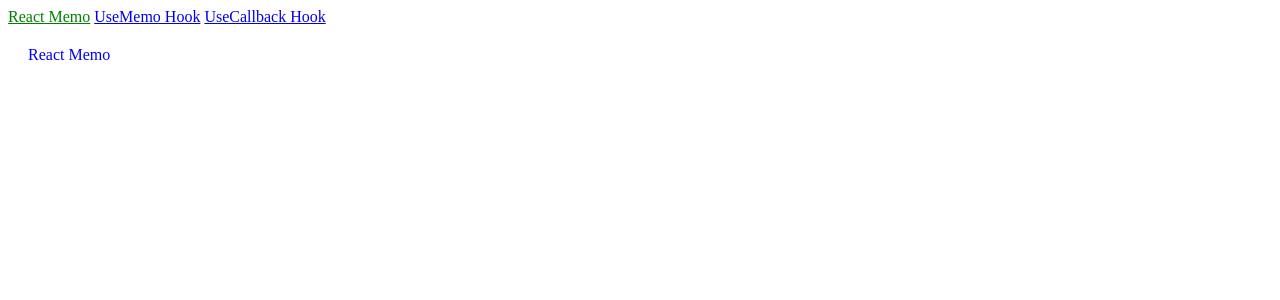
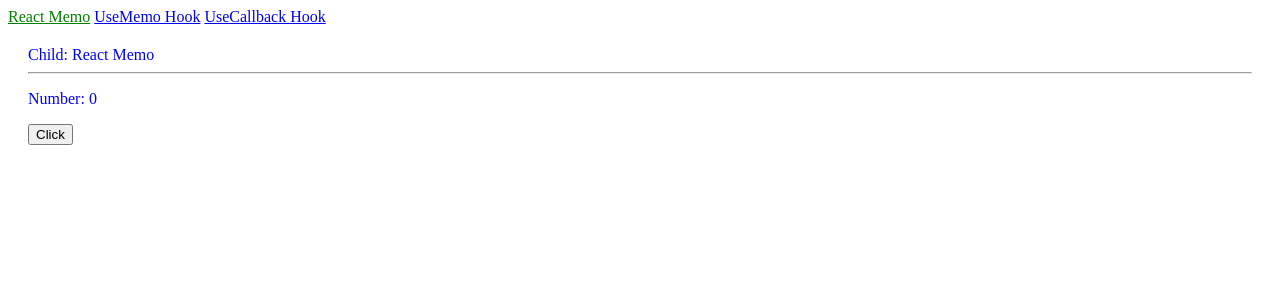
Before and after one commit to neominalsolutions/react-webpack, a React app: page /memoisation/react-memo in a window 1280 px wide. Shown: the top 300 px of the page. Built offline with nearby package versions, Linux system fonts and the light colour scheme.

Commit message:
React Memo Sample

```diff
--- a/src/pages/memoisation/pages/react-memo.tsx
+++ b/src/pages/memoisation/pages/react-memo.tsx
@@ -1,7 +1,38 @@
-import React from 'react';
+import React, { useState } from 'react';
+
+function Parent() {
+	// The Child component will re-render on every Parent render
+	// because the Parent component is re-rendered on every state change.
+	const [number, setNumber] = useState(0);
+	const onClick = () => {
+		setNumber(Math.random() * 100);
+	};
+
+	return (
+		<>
+			<Child title="React Memo" />
+			<hr></hr>
+			<p>Number: {number}</p>
+			<button onClick={onClick}>Click</button>
+		</>
+	);
+}
+
+type ChildProps = {
+	title?: string;
+};
+
+function Child({ title }: ChildProps) {
+	console.log('Child component rendered');
+	return <>Child: {title}</>;
+}
 
 function ReactMemo() {
-	return <>React Memo</>;
+	return (
+		<>
+			<Parent />
+		</>
+	);
 }
 
 export default ReactMemo;
```
